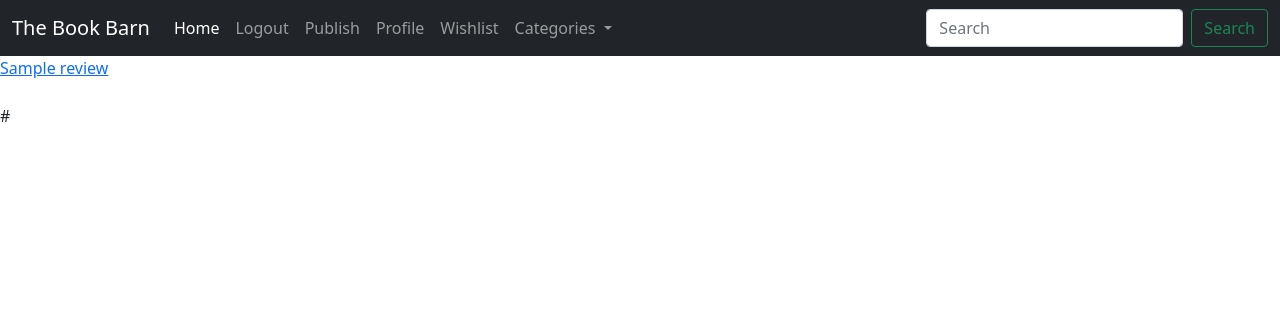
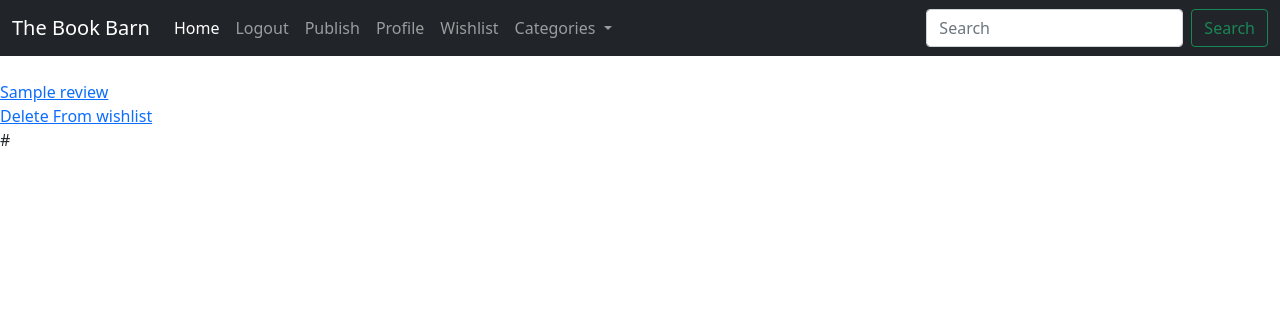
Before and after one commit to neil314159/portfolio-project-4, a Django app: page /wishlist/ in a window 1280 px wide. Shown: the top 316 px of the page. Run offline with Django 3.2, Linux system fonts and the light colour scheme; a user stored in the database is signed in; tables that the repository leaves empty hold one stand-in row (values such as "Sample post").

Commit message:
Add function to add new item to wishlist and redirect to referring page

```diff
--- a/reviews/urls.py
+++ b/reviews/urls.py
@@ -5,6 +5,8 @@ urlpatterns = [
     path("", views.ReviewList.as_view(), name="home"),
     path('myprofile/', views.ProfileViewList.as_view(), name='myprofile'),
     path('wishlist/', views.WishlistListView.as_view(), name='wishlist'),
+    path('wishlist/remove/<int:pk>', views.WishListDeleteView.as_view(), name='remove_wishlist'),
+    path('wishlist/add/<int:id>', views.add_to_wishlist, name='add_wishlist'),
     path('deleteprofile/<int:pk>', views.UserDeleteView.as_view(), name='deleteprofile'),
     path('search/', views.ReviewSearchResultsListView.as_view(), name='search_results'),
     path('<slug:slug>/edit/', views.ReviewUpdateView.as_view(), name="review_edit"),
--- a/reviews/views.py
+++ b/reviews/views.py
@@ -5,6 +5,7 @@ from django.views import generic, View
 from .models import Review, Comment, Category, WishlistItem
 from django.urls import reverse_lazy
 from django.db.models import Q
+from django.http import HttpResponseRedirect
 
 
 class ReviewList(generic.ListView):
@@ -179,18 +180,26 @@ def review_category_list(request):
     }
     return context
 
-class WishListItemCreateView(LoginRequiredMixin, generic.CreateView):
-    model = WishlistItem
-    # fields = ['comment_text', ]
-    # template_name = "add_comment.html"
-    success_url = reverse_lazy('home')
+def add_to_wishlist(request, id):
+    # new_book = WishlistItem()
+    # new_book.author = request.user
+    # queryset = Review.objects.filter(id=id)
+    bookreview = Review.objects.get(id=id)
+    WishlistItem.objects.create(author=request.user, review=bookreview)
+    return HttpResponseRedirect(request.META['HTTP_REFERER'])
 
-    def form_valid(self, form):
-        form.instance.author = self.request.user
-        queryset = Review.objects.all()
-        tempreview = get_object_or_404(queryset, slug=self.kwargs['slug'])
-        form.instance.review = tempreview
-        return super().form_valid(form)
+# class WishListItemCreateView(LoginRequiredMixin, generic.CreateView):
+#     model = WishlistItem
+#     # fields = ['comment_text', ]
+#     # template_name = "add_comment.html"
+#     success_url = reverse_lazy('home')
+
+#     def form_valid(self, form):
+#         form.instance.author = self.request.user
+#         queryset = Review.objects.all()
+#         tempreview = get_object_or_404(queryset, slug=self.kwargs['slug'])
+#         form.instance.review = tempreview
+#         return super().form_valid(form)
 
 
 class WishlistListView(LoginRequiredMixin, generic.ListView):
@@ -217,3 +226,12 @@ class WishlistListView(LoginRequiredMixin, generic.ListView):
 
 #     def get_queryset(self):
 #         return Review.objects.filter(author=self.request.user).order_by('-published_on')
+
+class WishListDeleteView(LoginRequiredMixin, UserPassesTestMixin, generic.DeleteView):
+    model = WishlistItem
+    template_name = 'wishlist_delete.html'
+    success_url = reverse_lazy('wishlist')
+
+    def test_func(self):
+        obj = self.get_object()
+        return obj.author == self.request.user
--- a/templates/review_detail.html
+++ b/templates/review_detail.html
@@ -22,6 +22,7 @@ Text: {{ review.review_text }}
 <a href="{% url 'review_delete' review.slug %}">Delete Review</a>
 
 <br>
+<a href="{% url 'add_wishlist' review.id %}">Add to wishlist</a>
 <br>
 <h2>Comments</h2>
 <br>
--- a/templates/wishlist_view.html
+++ b/templates/wishlist_view.html
@@ -18,9 +18,12 @@
     {% for wish in wishlist %}
     <tr>
         <a href="{% url 'review_detail' wish.review.slug %}">
+            <br>
+
 
     {{ wish.review.title }}</a>
     <br>
+    <a href="{% url 'remove_wishlist' wish.id %}">Delete From wishlist</a>
     <br>
     {{wish.review.purchase_link}}<br>
     </tr>
```
Also changed, not shown: templates/wishlist_delete.html (added, +13 -0 lines).
